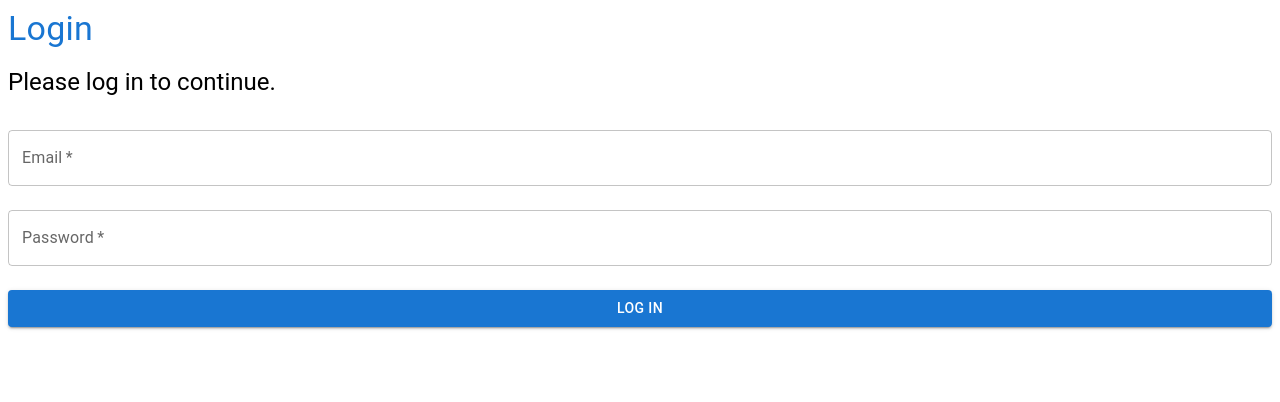
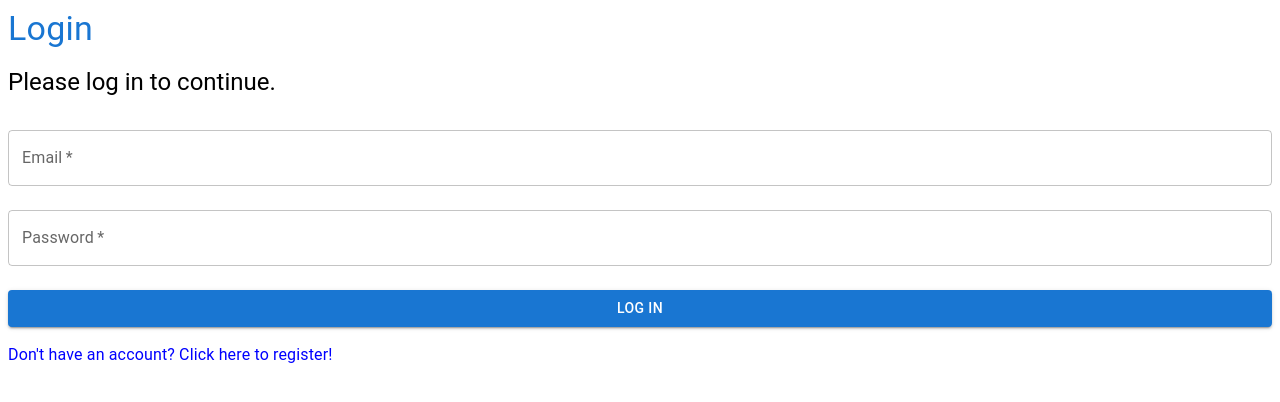
Before and after one commit to MichTak02/PB138-project-customer-support, a React (Vite) app in the folder frontend/: page /login in a window 1280 px wide. Shown: the top 402 px of the page. Built offline with nearby package versions, Linux system fonts and the light colour scheme; no server answers.

Commit message:
feat: add navigation link to registration

```diff
--- a/frontend/src/pages/Login.tsx
+++ b/frontend/src/pages/Login.tsx
@@ -5,6 +5,7 @@ import {zodResolver} from "@hookform/resolvers/zod";
 import {LoginDto} from "../models/auth.ts";
 import {loginSchema} from "../validationSchemas/forms.ts";
 import useLogin from "../hooks/useLogin.ts";
+import {useNavigate} from "react-router-dom";
 
 export function Login() {
     const {
@@ -13,6 +14,7 @@ export function Login() {
         resolver: zodResolver(loginSchema),
     });
     const { login, isPending, isError } = useLogin({ redirect: "/auth/dashboard" });
+    const navigate = useNavigate();
 
     const onSubmit = async (data: LoginDto) => {
         await login(data);
@@ -46,11 +48,15 @@ export function Login() {
                     required
                     margin="normal"
                 />
-                <Button onClick={handleSubmit(onSubmit)} type="submit" variant="contained" color="primary" fullWidth sx={{mt: 2}}>
+                <Button type="submit" variant="contained" color="primary" fullWidth sx={{mt: 2}}>
                     Log In
                 </Button>
+
                 {isError && <Typography color="error" sx={{ mt: 2 }}>Login failed. Please try again.</Typography>}
             </Box>
+            <Typography color="blue" sx={{ mt: 2 }} onClick={() => navigate("/register")}>
+                Don't have an account? Click here to register!
+            </Typography>
         </Page>
     );
 }
```
